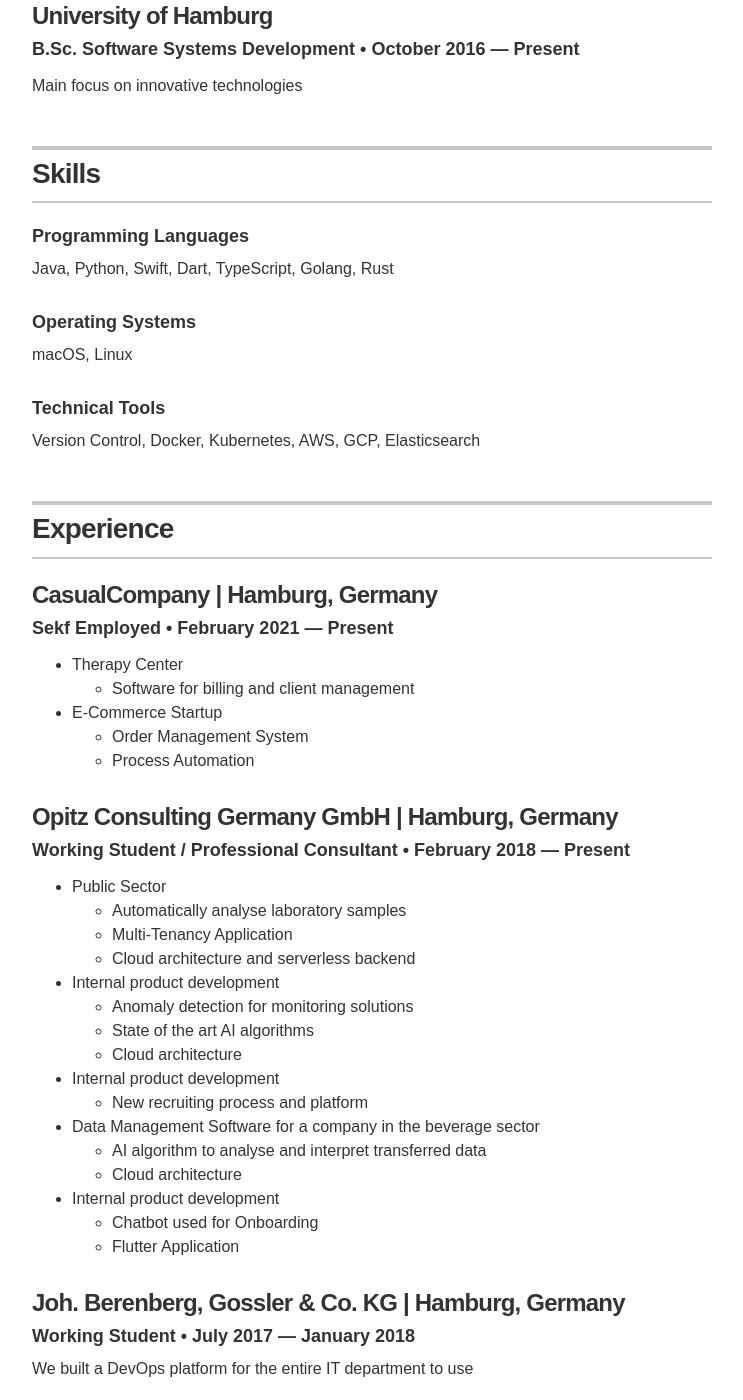
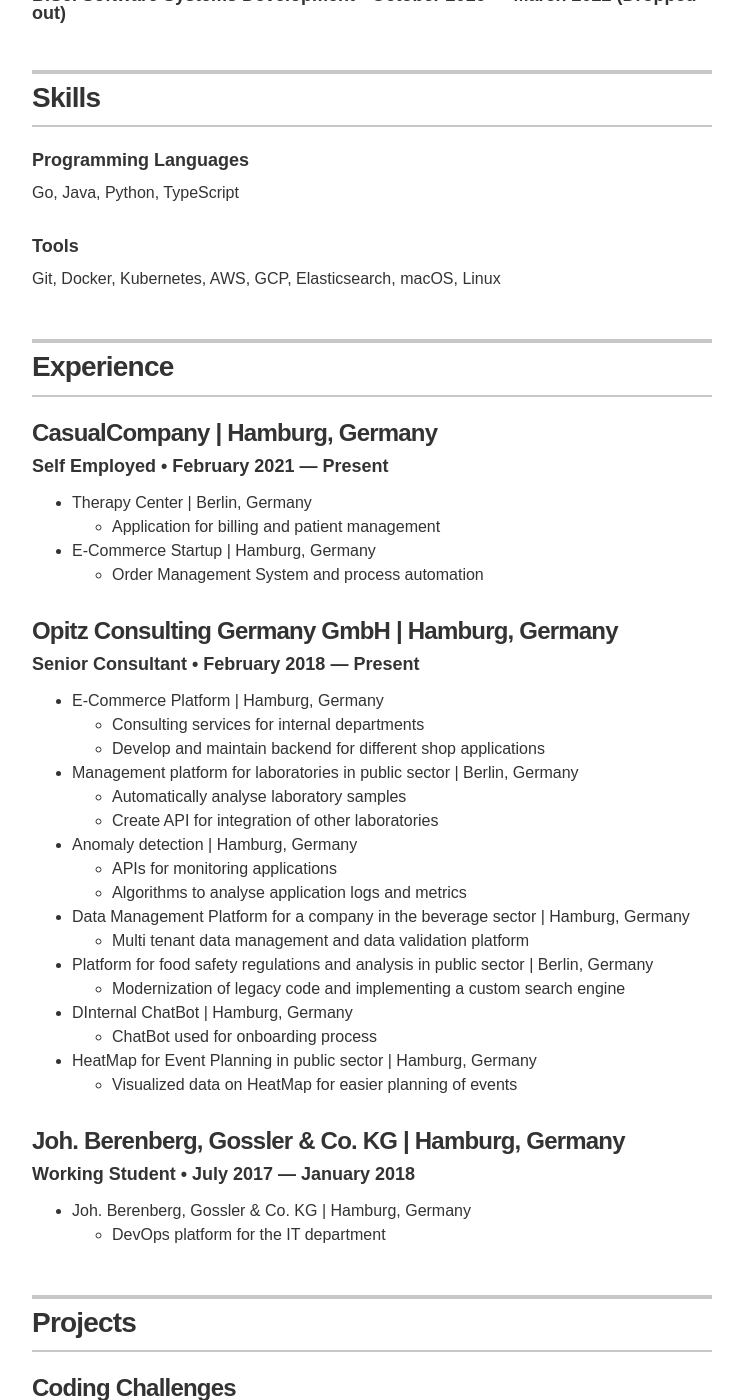
Before and after one commit to ProdIsMyDev/CV, a Jekyll site: the page built from index.html, in a window 1280 px wide and 1400 px high, scrolled down 691 px. Shown: the whole window, without its empty margins (268-1011 px from the left). Built offline with Jekyll 4.4.1, drawn with Linux system fonts in a browser that asks for light colours; some web fonts are replaced; some of the changed text lies outside the part shown.

Commit message:
Updating CV

```diff
--- a/_config.yml
+++ b/_config.yml
@@ -10,7 +10,7 @@
 resume_name: "Christoph Koenning"
 resume_title: "Software Engineer"
 resume_contact_email: "chris@casualcompany.de"
-resume_header_intro: "<p>I am a Full Stack Developer / Consultant, that loves to learn new things. If you are interested into my work, check out my <a style='color: inherit;' href='https://github.com/ProdIsMyDev'>GitHub</a> or follow me on <a style='color: inherit;' href='https://twitch.tv/ProdIsMyDev'>twitch.tv</a>, where I stream most of my work.</p>"
+resume_header_intro: "<p>I am a Full Stack Developer / Consultant, that loves to learn new things.</p>"
 resume_looking_for_work: "no"
 
 resume_section_experience: true
--- a/_data/education.yml
+++ b/_data/education.yml
@@ -1,11 +1,10 @@
 - degree: Certification
   uni: ScrumAlliance
-  year: 2020
+  year: 2022
   awards:
-    - award: Certified Scrum Developer®
+    - award: Advanced Certified Scrum Developer℠
     - award: Certified ScrumMaster®
 
 - degree: B.Sc. Software Systems Development
   uni: University of Hamburg
-  year: October 2016 &mdash; Present
-  summary: Main focus on innovative technologies
+  year: October 2016 &mdash; March 2022 (Dropped out)
--- a/_data/experience.yml
+++ b/_data/experience.yml
@@ -1,14 +1,14 @@
 - company: CasualCompany | Hamburg, Germany
-  position: Sekf Employed
+  position: Self Employed
   duration: February 2021 &mdash; Present
-  summary: <ul class="resume-item-list"><li>Therapy Center<ul><li>Software for billing and client management</li></ul></li><li>E-Commerce Startup<ul><li>Order Management System</li><li>Process Automation</li></ul></li></ul>
+  summary: <ul class="resume-item-list"><li>Therapy Center | Berlin, Germany<ul><li>Application for billing and patient management</li></ul></li><li>E-Commerce Startup | Hamburg, Germany<ul><li>Order Management System and process automation</li></ul></li></ul>
 
 - company: Opitz Consulting Germany GmbH | Hamburg, Germany
-  position: Working Student / Professional Consultant
+  position: Senior Consultant
   duration: February 2018 &mdash; Present
-  summary: <ul class="resume-item-list"><li>Public Sector<ul><li>Automatically analyse laboratory samples</li><li>Multi-Tenancy Application</li><li>Cloud architecture and serverless backend</li></ul></li><li>Internal product development<ul><li>Anomaly detection for monitoring solutions</li><li>State of the art AI algorithms</li><li>Cloud architecture</li></ul></li><li>Internal product development<ul><li>New recruiting process and platform</li></ul></li><li>Data Management Software for a company in the beverage sector<ul><li>AI algorithm to analyse and interpret transferred data</li><li>Cloud architecture</li></ul></li><li>Internal product development<ul><li>Chatbot used for Onboarding</li><li>Flutter Application</li></ul></li></ul>
+  summary: <ul class="resume-item-list">    <li>E-Commerce Platform | Hamburg, Germany        <ul>            <li>Consulting services for internal departments</li>            <li>Develop and maintain backend for different shop applications</li>        </ul>    </li>    <li>Management platform for laboratories in public sector | Berlin, Germany        <ul>            <li>Automatically analyse laboratory samples</li>            <li>Create API for integration of other laboratories</li>        </ul>    </li>    <li>Anomaly detection | Hamburg, Germany        <ul>            <li>APIs for monitoring applications</li>            <li>Algorithms to analyse application logs and metrics</li>        </ul>    </li>    <li>Data Management Platform for a company in the beverage sector | Hamburg, Germany        <ul>            <li>Multi tenant data management and data validation platform</li>        </ul>    </li>    <li>Platform for food safety regulations and analysis in public sector | Berlin, Germany        <ul>            <li>Modernization of legacy code and implementing a custom search engine</li>        </ul>    </li>    <li>DInternal ChatBot | Hamburg, Germany        <ul>            <li>ChatBot used for onboarding process</li>        </ul>    </li>    <li>HeatMap for Event Planning in public sector | Hamburg, Germany        <ul>            <li>Visualized data on HeatMap for easier planning of events</li>        </ul>    </li></ul>
 
 - company: Joh. Berenberg, Gossler & Co. KG | Hamburg, Germany
   position: Working Student
   duration: July 2017  &mdash; January 2018
-  summary: We built a DevOps platform for the entire IT department to use
+  summary: <ul class="resume-item-list">    <li>Joh. Berenberg, Gossler & Co. KG | Hamburg, Germany        <ul>            <li>DevOps platform for the IT department</li>        </ul>    </li></ul>
--- a/_data/skills.yml
+++ b/_data/skills.yml
@@ -1,8 +1,5 @@
 - skill: Programming Languages
-  description: Java, Python, Swift, Dart, TypeScript, Golang, Rust
+  description: Go, Java, Python, TypeScript
 
-- skill: Operating Systems
-  description: macOS, Linux
-
-- skill: Technical Tools
-  description: Version Control, Docker, Kubernetes, AWS, GCP, Elasticsearch
+- skill: Tools
+  description: Git, Docker, Kubernetes, AWS, GCP, Elasticsearch, macOS, Linux
```
